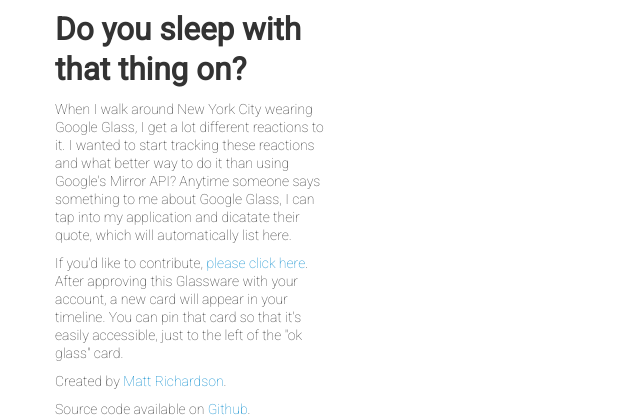
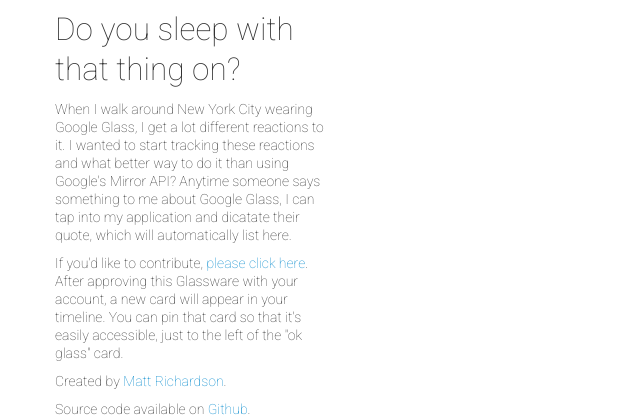
Before and after one commit to mrichardson23/doyousleepwiththat, a Python web app: template templates/index.html in a window 1280 px wide. Shown: the top 420 px of the page, without its empty margins (0-640 px from the left). Run offline with Jinja, Linux system fonts and the light colour scheme; the template is opened without the code that fills it, so the values that code supplies are empty; some libraries are stand-ins or nearby versions.

Commit message:
fix style

```diff
--- a/templates/index.html
+++ b/templates/index.html
@@ -31,6 +31,13 @@ limitations under the License.
   <link href="/static/bootstrap/css/bootstrap-responsive.css" rel="stylesheet" media="screen">
 
   <style>
+    p {
+      font-size: 14px;
+      line-height: 18px;
+    }
+    h2 {
+      font-weight: 200;
+    }
     .quote {
       font-size: 18px;
       font-size: 45px;
@@ -38,10 +45,6 @@ limitations under the License.
       font-style: italic;
       margin-top: 20px;
       margin-bottom: 15px;
-    }
-    p {
-      font-size: 14px;
-      line-height: 18px;
     }
     .date {
       font-size: 12px;
```
